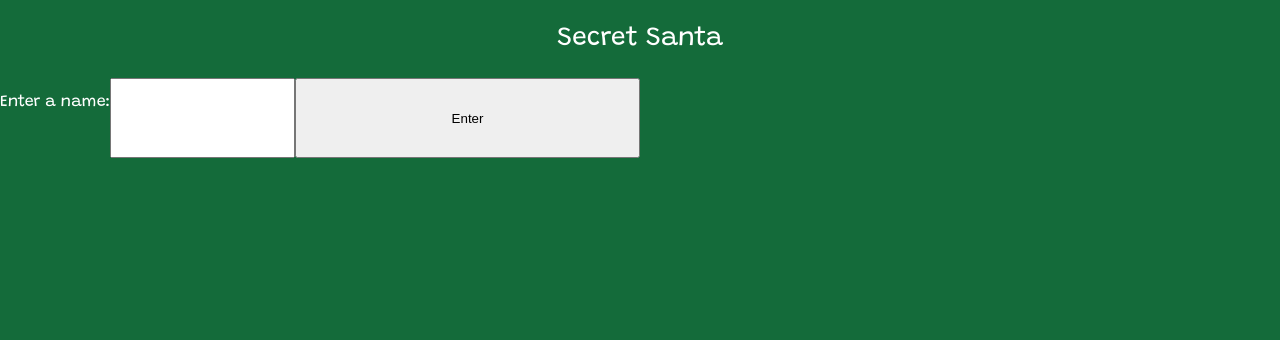
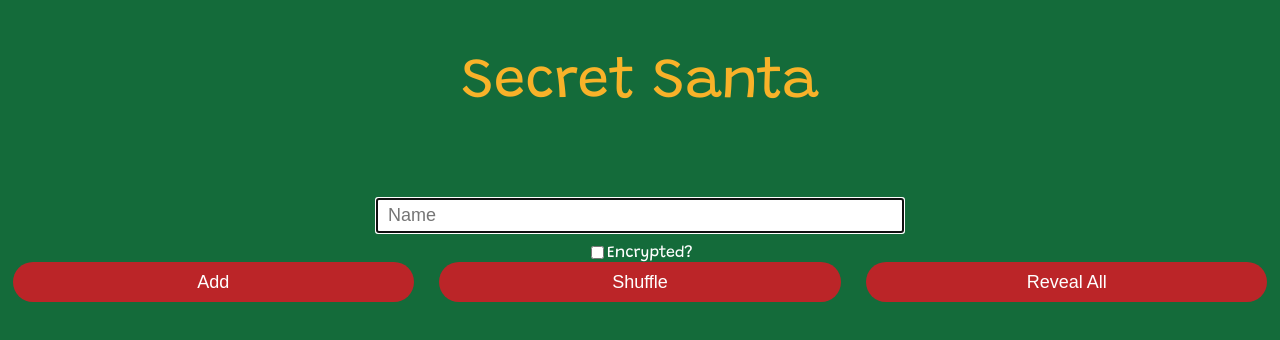
Before and after one commit to waltwengert/secret-santa, a React (Create React App) app: page / in a window 1280 px wide. Shown: the top 340 px of the page. Built offline with nearby package versions, Linux system fonts and the light colour scheme.

Commit message:
first draft header + input design

```diff
--- a/src/App.tsx
+++ b/src/App.tsx
@@ -1,13 +1,15 @@
 import styled from 'styled-components';
+
 import { Header } from './Header';
 import { UserInput } from './UserInput';
 
 const AppWrapper = styled.div`
+    background-color: #146b3a;
+
     min-width: 100vw;
     min-height: 100vh;
 
     text-align: center;
-    background-color: #146b3a;
     display: flex;
     flex-direction: column;
     align-items: stretch;
--- a/src/Header.tsx
+++ b/src/Header.tsx
@@ -1,21 +1,27 @@
 import styled from 'styled-components';
-import { Label } from './lib/ui/Label';
+
+import { BaseLabel } from './lib/ui/Label';
 
 const HeaderWrapper = styled.div`
     background-color: #146b3a;
+    color: #f8b229;
+
     justify-content: center;
-    font-size: calc(10px + 2vmin);
-    color: white;
+    font-size: calc(40px + 2vmin);
+
+    // The below prevents text from being selectable
+    -webkit-touch-callout: none;
+    -webkit-user-select: none;
+    -khtml-user-select: none;
+    -moz-user-select: none;
+    -ms-user-select: none;
+    user-select: none;
 `;
-
-export const HeaderTitle = () => {
-    return <Label>Secret Santa</Label>;
-};
 
 export const Header = () => {
     return (
         <HeaderWrapper>
-            <HeaderTitle />
+            <BaseLabel>Secret Santa</BaseLabel>
         </HeaderWrapper>
     );
 };
--- a/src/UserInput.tsx
+++ b/src/UserInput.tsx
@@ -1,38 +1,81 @@
+import { useEffect, useState } from 'react';
 import styled from 'styled-components';
+
 import { BaseButton } from './lib/ui/Button';
-import { Input } from './lib/ui/Input';
-import { Label } from './lib/ui/Label';
+import { BaseCheckbox } from './lib/ui/Checkbox';
+import { BaseInput } from './lib/ui/Input';
 
 const InputWrapper = styled.div`
     background-color: #146b3a;
     color: white;
 
     display: flex;
-    flex-direction: row;
+    flex-direction: column;
 
-    width: 50%;
+    width: 100%;
     justify-content: center;
 `;
 
-const InputLabel = styled(Label)`
-    flex: 3;
-    font-size: calc(10px + 2vmin);
-`;
-
-const ParticipantInput = styled(Input)`
+const ParticipantInput = styled(BaseInput)`
     flex: 3;
 `;
 
-const EnterParticipant = styled(BaseButton)`
-    flex: 1;
+const EncryptedCheckbox = styled(BaseCheckbox)`
+    flex: 2;
+`;
+
+const ButtonWrapper = styled.div`
+    background-color: #146b3a;
+    color: white;
+
+    display: flex;
+    flex-direction: row;
+
+    width: 100%;
+    justify-content: center;
+`;
+
+const InputButton = styled(BaseButton)`
+    background-color: #bb2528;
 `;
 
 export const UserInput = () => {
+    const [encrypted, setEncrypted] = useState(false);
+
+    const onToggleEncrypted = () => {
+        setEncrypted(!encrypted);
+    };
+
+    useEffect(() => {
+        console.debug('Toggle encrypted to: ', encrypted);
+    }, [encrypted]);
+
+    const onAdd = () => {
+        console.debug('Add');
+    };
+
+    const onShuffle = () => {
+        console.debug('Shuffle');
+    };
+
+    const onReveal = () => {
+        console.debug('Reveal All');
+    };
+
     return (
-        <InputWrapper>
-            <InputLabel>Enter a name:</InputLabel>
-            <ParticipantInput />
-            <EnterParticipant>Enter</EnterParticipant>
-        </InputWrapper>
+        <>
+            <InputWrapper>
+                <ParticipantInput placeholder="Name" autoFocus={true} />
+                <EncryptedCheckbox
+                    labelText="Encrypted?"
+                    onChange={onToggleEncrypted}
+                />
+            </InputWrapper>
+            <ButtonWrapper>
+                <InputButton onClick={onAdd}>Add</InputButton>
+                <InputButton onClick={onShuffle}>Shuffle</InputButton>
+                <InputButton onClick={onReveal}>Reveal All</InputButton>
+            </ButtonWrapper>
+        </>
     );
 };
--- a/src/index.tsx
+++ b/src/index.tsx
@@ -1,5 +1,6 @@
 import React from 'react';
 import ReactDOM from 'react-dom/client';
+
 import './index.css';
 import App from './App';
 
--- a/src/lib/ui/Button.tsx
+++ b/src/lib/ui/Button.tsx
@@ -1,5 +1,24 @@
 import styled from 'styled-components';
 
 export const BaseButton = styled.button`
-    height: 80px;
+    background-color: #000000;
+    color: #ffffff;
+    font-size: 18px;
+    border: none;
+    border-radius: 100px;
+    flex: 1;
+
+    min-height: 40px;
+    margin-right: 1vw;
+    margin-left: 1vw;
+
+    cursor: pointer;
+
+    &: hover {
+        filter: brightness(0.8);
+    }
+
+    &: active {
+        font-size: 16px;
+    }
 `;
--- /dev/null
+++ b/src/lib/ui/Checkbox.tsx
@@ -0,0 +1,33 @@
+import styled from 'styled-components';
+
+const CheckboxWrapper = styled.label`
+    display: flex;
+    justify-content: center;
+    align-items: center;
+
+    &: hover {
+        cursor: pointer;
+    }
+
+    // The below prevents text from being selectable
+    -webkit-touch-callout: none;
+    -webkit-user-select: none;
+    -khtml-user-select: none;
+    -moz-user-select: none;
+    -ms-user-select: none;
+    user-select: none;
+`;
+
+interface CheckboxProps {
+    labelText: string
+    onChange: () => void
+}
+
+export const BaseCheckbox = ({ labelText, onChange }: CheckboxProps) => {
+    return (
+        <CheckboxWrapper>
+            <input type="checkbox" onChange={onChange} />
+            {labelText}
+        </CheckboxWrapper>
+    );
+};
--- a/src/lib/ui/Input.tsx
+++ b/src/lib/ui/Input.tsx
@@ -1,3 +1,34 @@
-export const Input = () => {
-    return <input />;
+import styled from 'styled-components';
+
+export const StyledInput = styled.input`
+    color: #ffffff;
+
+    font-size: 18px;
+    padding-left: 10px;
+    padding-top: 5px;
+    padding-bottom: 5px;
+
+    margin-bottom: 10px;
+    margin-top: 30px;
+
+    display: block;
+    width: 40vw;
+    margin-right: auto;
+    margin-left: auto;
+`;
+
+interface InputProps {
+    placeholder?: string
+    type?: string
+    autoFocus?: boolean
+}
+
+export const BaseInput = ({ placeholder, type, autoFocus }: InputProps) => {
+    return (
+        <StyledInput
+            placeholder={placeholder}
+            type={type}
+            autoFocus={autoFocus}
+        />
+    );
 };
--- a/src/lib/ui/Label.tsx
+++ b/src/lib/ui/Label.tsx
@@ -2,6 +2,6 @@ interface LabelProps {
     children: any
 }
 
-export const Label = ({ children }: LabelProps) => {
+export const BaseLabel = ({ children }: LabelProps) => {
     return <p>{children}</p>;
 };
```
Also changed, not shown: src/graphics/present.png (renamed from src/present.png), 1 other file (tests, documents, lock files or other folders).
